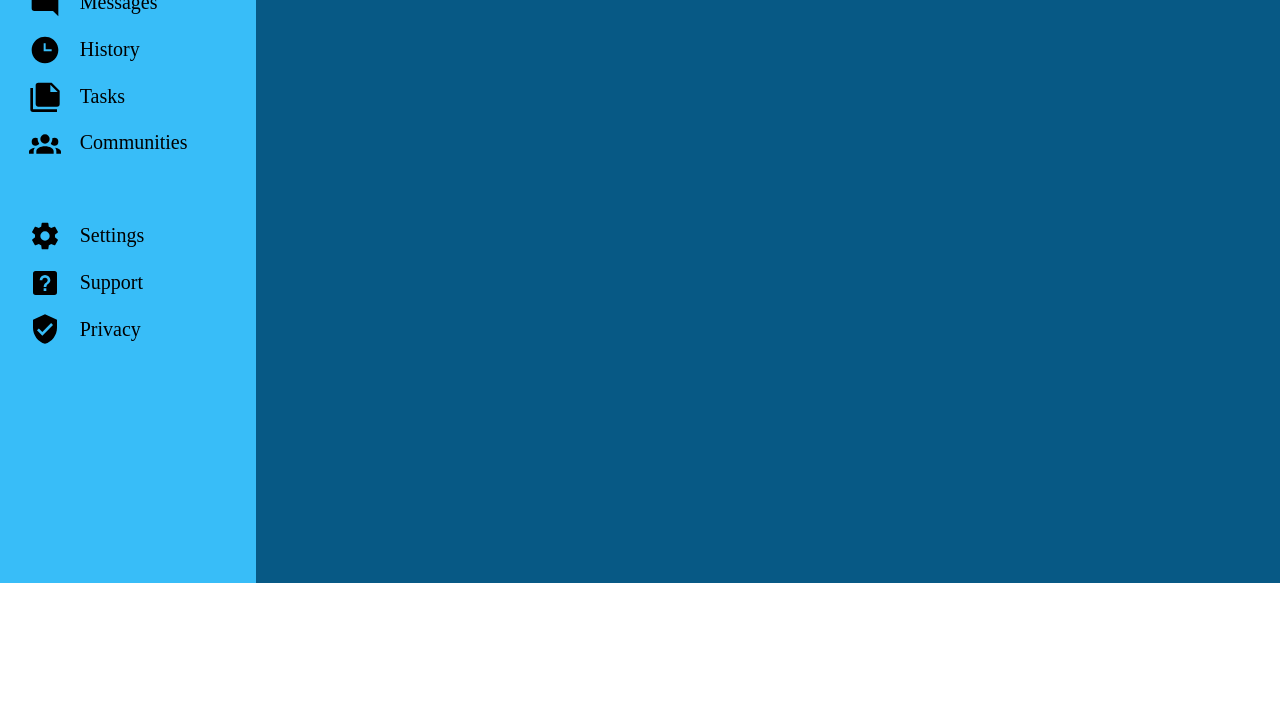
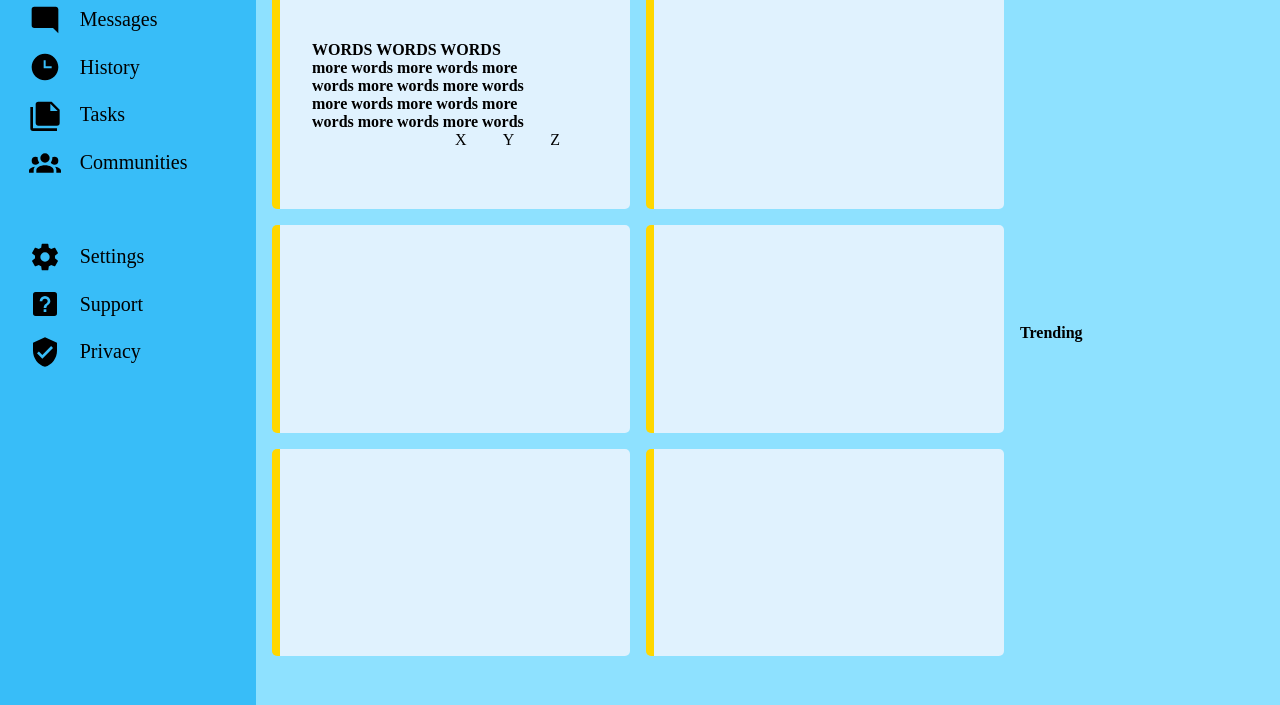
Before and after one commit to MikeMelchior/dashboard2, a plain HTML site: page index.html in a window 1280 px wide. Shown: the part 217-922 px from the top of the page. Before the commit the page ends 800 px from the top, so only its background shows below. Drawn offline with Linux system fonts and the light colour scheme.

```diff
--- a/index.html
+++ b/index.html
@@ -89,7 +89,13 @@
                 <div class="left-content">
                     <p>Your Projects</p>
                     <div class="projects">
-                        <div class="card"></div>
+                        <div class="card">
+                            <p>WORDS WORDS WORDS </br> more words more words more words more words more words more words more words more words more words more words</p>
+                            <div></div>
+                            <div>X</div>
+                            <div>Y</div>
+                            <div>Z</div>
+                        </div>
                         <div class="card"></div>
                         <div class="card"></div>
                         <div class="card"></div>
--- a/styles.css
+++ b/styles.css
@@ -182,5 +182,53 @@ ul svg {
 
 
 .content {
-    background-color: var(--800);
+    background-color: rgb(142, 225, 255);
+    display: grid;
+    grid: 1fr / 3fr 1fr;
+    gap: 1rem;
+    padding: 2rem 1rem;
 }
+
+    .content p:first-child {
+        font-weight: bold;
+    }
+
+    .left-content {
+
+    }
+
+        .projects {
+            height: 95%;
+            display: grid;
+            grid: 1fr 1fr 1fr / 1fr 1fr;
+            gap: 1rem;
+        }
+
+            .card {
+                height: 100%;
+                width: 100%;
+                background-color: var(--100);
+                border-left: 8px solid gold;
+                border-radius: 5px;
+                padding: 3rem 2rem;
+                display: grid;
+                grid: 3fr 1fr / 3fr 1fr 1fr 1fr;
+            }
+
+                .card p::first-line {
+                    font-weight: bold;
+                }
+
+                .card p {
+                    width: 80%;
+                    grid-area: 1 / 1 / 2 / 5;
+                }
+
+                .card div:nth-child(1) {
+                    grid-area: 2 / 2 / 3 / 3;
+                }
+
+    .right-content {
+        display: grid;
+        grid: 1fr 1fr / 1fr;
+    }
```
